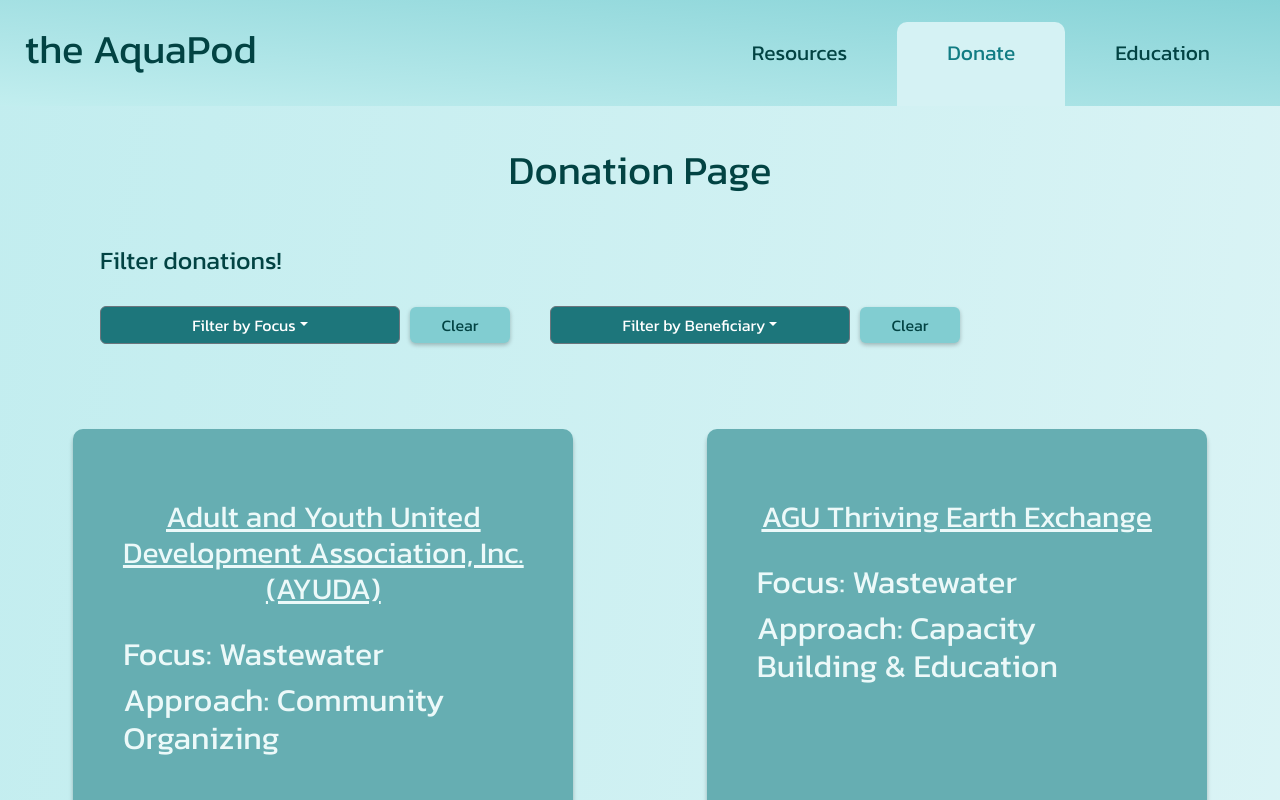
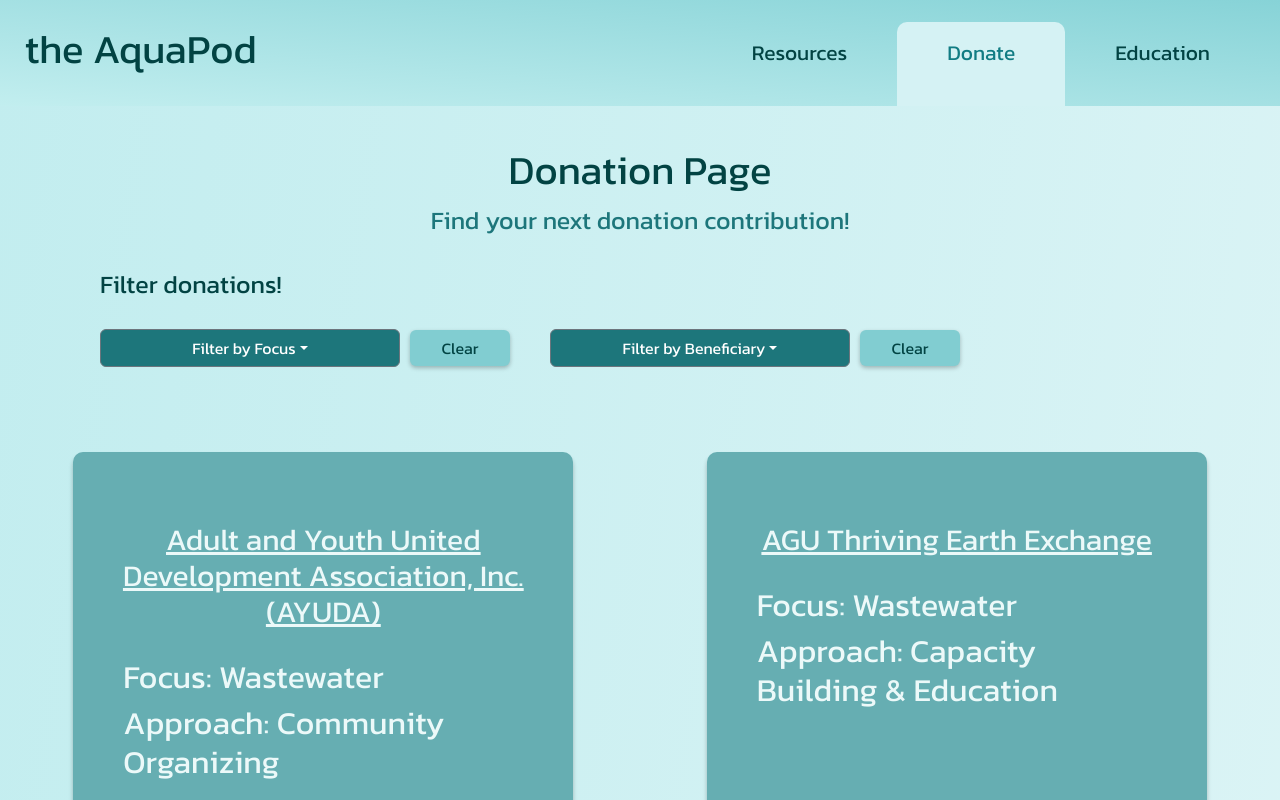
Before and after one commit to UW-INFO442-AU23/Team-Aquanauts, a React (Create React App) app: page /donations in a window 1280 px wide. Shown: the top 800 px of the page. Built offline with nearby package versions, Linux system fonts and the light colour scheme.

Commit message:
added page desc, page title styling

```diff
--- a/src/components/donationsComp/DonationPage.js
+++ b/src/components/donationsComp/DonationPage.js
@@ -85,7 +85,8 @@
     <div className="background-page">
       <NavBar />
       <header className="page-title">
-        <h1>Donation Page</h1>
+        <h1 className="page-header">Donation Page</h1>
+        <p className="page-desc">Find your next donation contribution!</p>
       </header>
       <main>
         <div className="dropdown-title">
--- a/src/components/educationComp/EducationPage.js
+++ b/src/components/educationComp/EducationPage.js
@@ -8,7 +8,7 @@
     <div className="background-page">
       <NavBar />
       <header className="page-title">
-        <h1>Education Page</h1>
+        <h1 className="page-header">Education Page</h1>
       </header>
       <main>
         <div className="container">
@@ -17,7 +17,7 @@
         <div className='flex-container'>
           <div className='education-intro'>
             <h2 className='ed-intro-heading'>Welcome to the Education Page of the Aquapod!</h2>
-            <p ed-intro-text>
+            <p className='ed-intro-text'>
               The Aquapod's education page provides user with common information and issues with the water in the King County area.
               To learn more about specific topics hover over the cards on your personal computer or tap/click on a mobile device to view
               key information located on the flip side of each card. Lastly, each information card has a button on the back that links to
--- a/src/components/resourcesComp/ResourcePage.js
+++ b/src/components/resourcesComp/ResourcePage.js
@@ -79,7 +79,8 @@
     <div className="background-page">
       <NavBar />
       <header className="page-title">
-        <h1>Resource Page</h1>
+        <h1 className="page-header">Resource Page</h1>
+        <p className="page-desc">Find your nearest resource location!</p>
       </header>
       <main>
         <div className="search-bar">
--- a/src/index.css
+++ b/src/index.css
@@ -86,9 +86,18 @@
 }
 
 .page-title {
+    text-align: center;
+    padding-top: 40px;
+    padding-bottom: 10px;
+}
+
+.page-header {
     color: #024343;
-    text-align: center;
-    padding: 40px 0px;
+}
+
+.page-desc {
+    color: #1D767B;
+    font-size: 25px;
 }
 
 .search-bar {
@@ -662,13 +671,18 @@
     transform: rotateY(0deg);
 }
 
-.ed-intro-text, .ed-intro-heading {
+.ed-intro-heading {
     text-align: center;
+    color: #1D767B;
+    font-size: 25px;
+    font-weight: 400;
+    text-align: center;
+}
+
+.ed-intro-text {
     color: #024343;
-    font-weight: 400;
-    font-size: 25px;
-    line-height: 90px;
-    text-align: center
+    font-size: 19px;
+    padding: 20px;
 }
 
 /* search bar */
```
